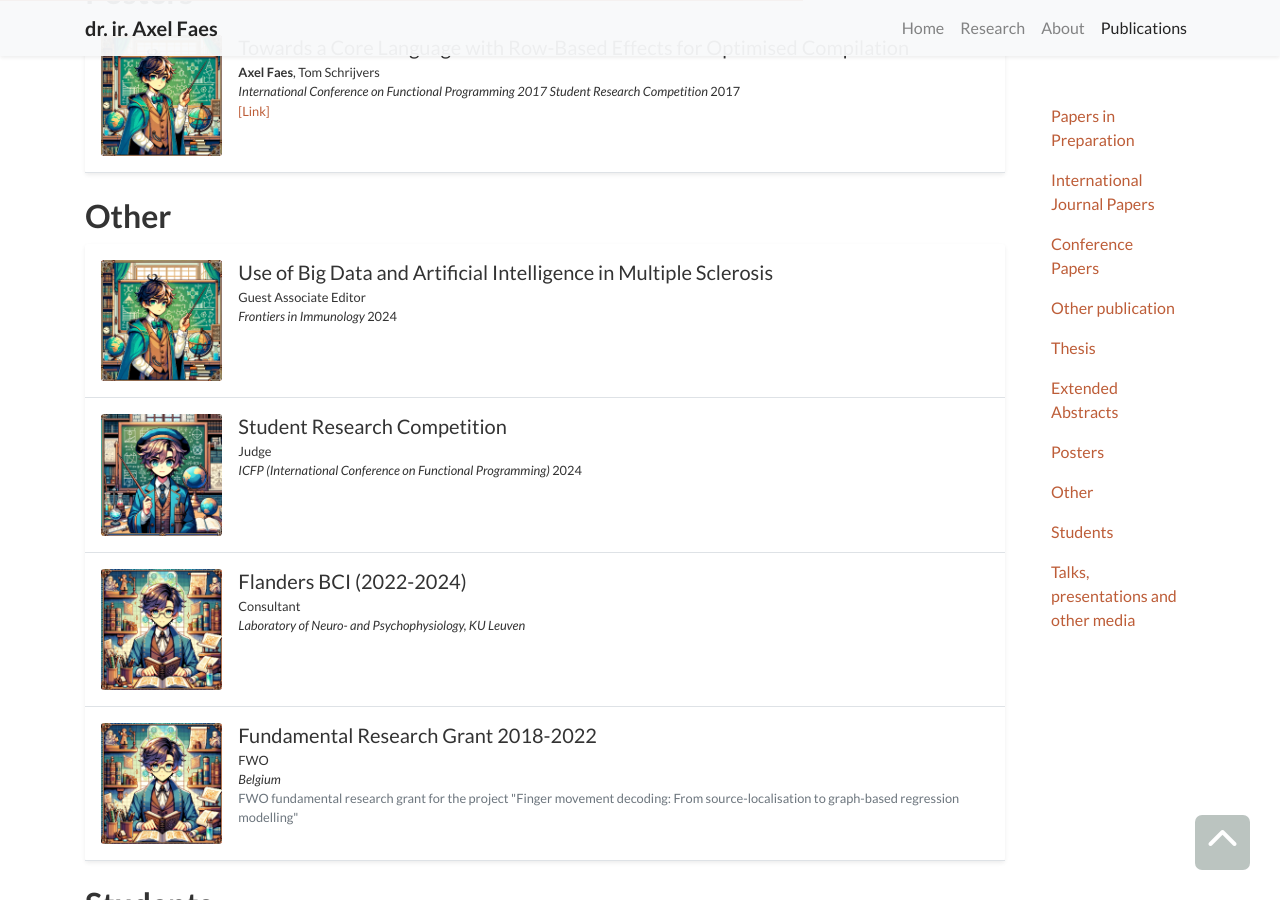
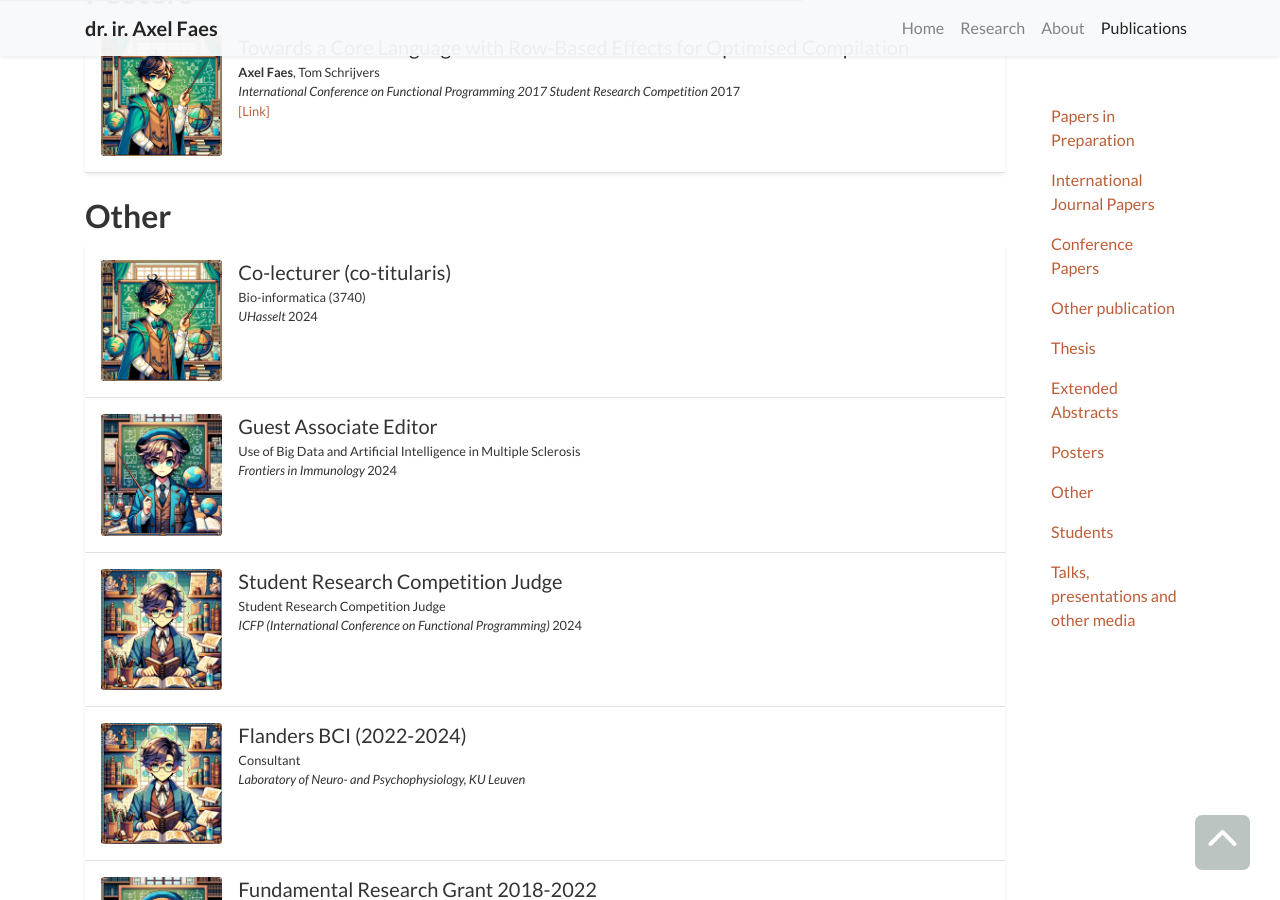
Before and after one commit to TheAxeC/theaxec.github.io, a Jekyll site: the page built from _pages/publications.md, in a window 1280 px wide and 900 px high, scrolled down 6846 px. Built offline with Jekyll 4.4.1, drawn with Linux system fonts in a browser that asks for light colours; a style sheet for code colours, icons or effects is not loaded.

Commit message:
Update list of updates and add bio-informatics as a course I'm lecturing

```diff
--- a/_data/publications.yml
+++ b/_data/publications.yml
@@ -221,13 +221,18 @@ posters:
 other:
     title: Other
     papers:
-      - authors: Guest Associate Editor
-        title: "Use of Big Data and Artificial Intelligence in Multiple Sclerosis"
+      - authors: Bio-informatica (3740)
+        title: Co-lecturer (co-titularis)
+        url: ""
+        pub_date: 2024
+        book: UHasselt
+      - authors: "Use of Big Data and Artificial Intelligence in Multiple Sclerosis"
+        title: Guest Associate Editor
         url: ""
         pub_date: 2024
         book: "Frontiers in Immunology"
-      - authors: Judge
-        title: Student Research Competition
+      - authors: Student Research Competition Judge
+        title: Student Research Competition Judge
         url: ""
         pub_date: 2024
         book: "ICFP (International Conference on Functional Programming)"
```
Also changed, not shown: _data/website.yml (+4 -4 lines), assets/images/updates/conference.webp (added), assets/images/updates/editor.webp (added), assets/images/updates/uhasselt.webp (added).
